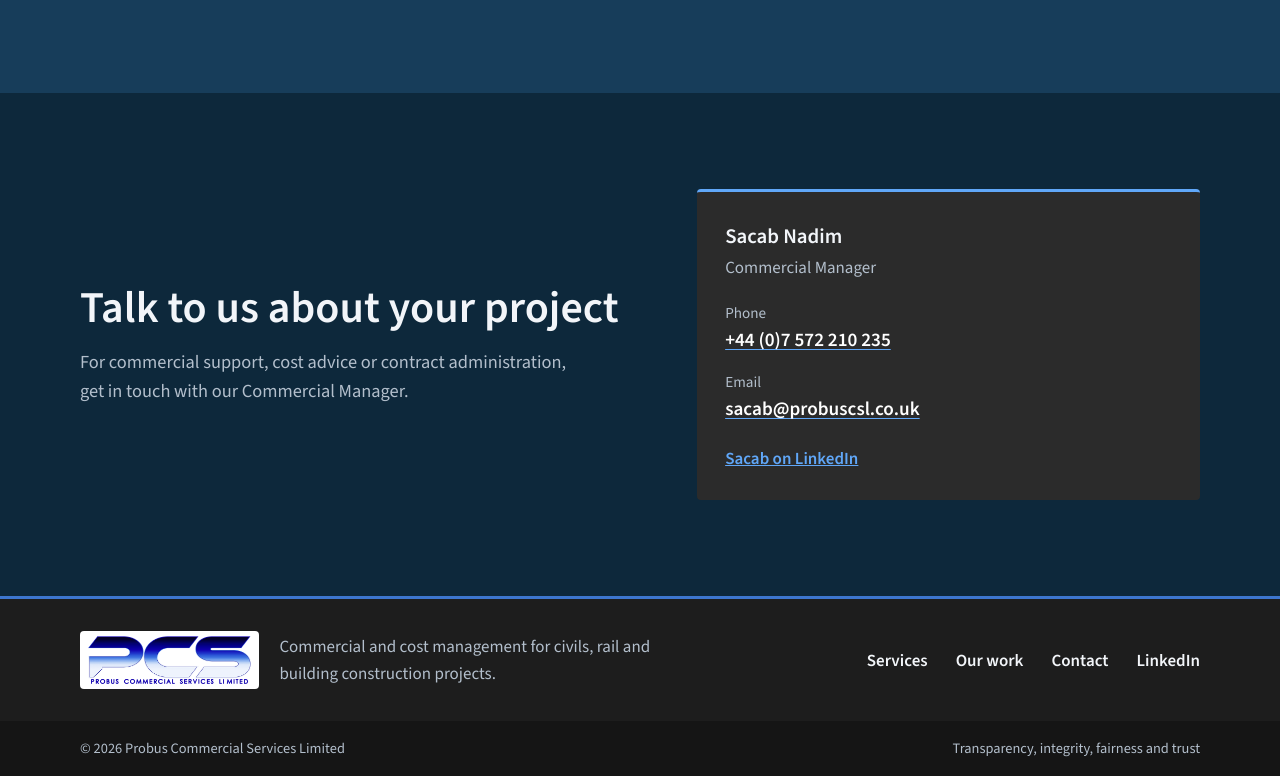
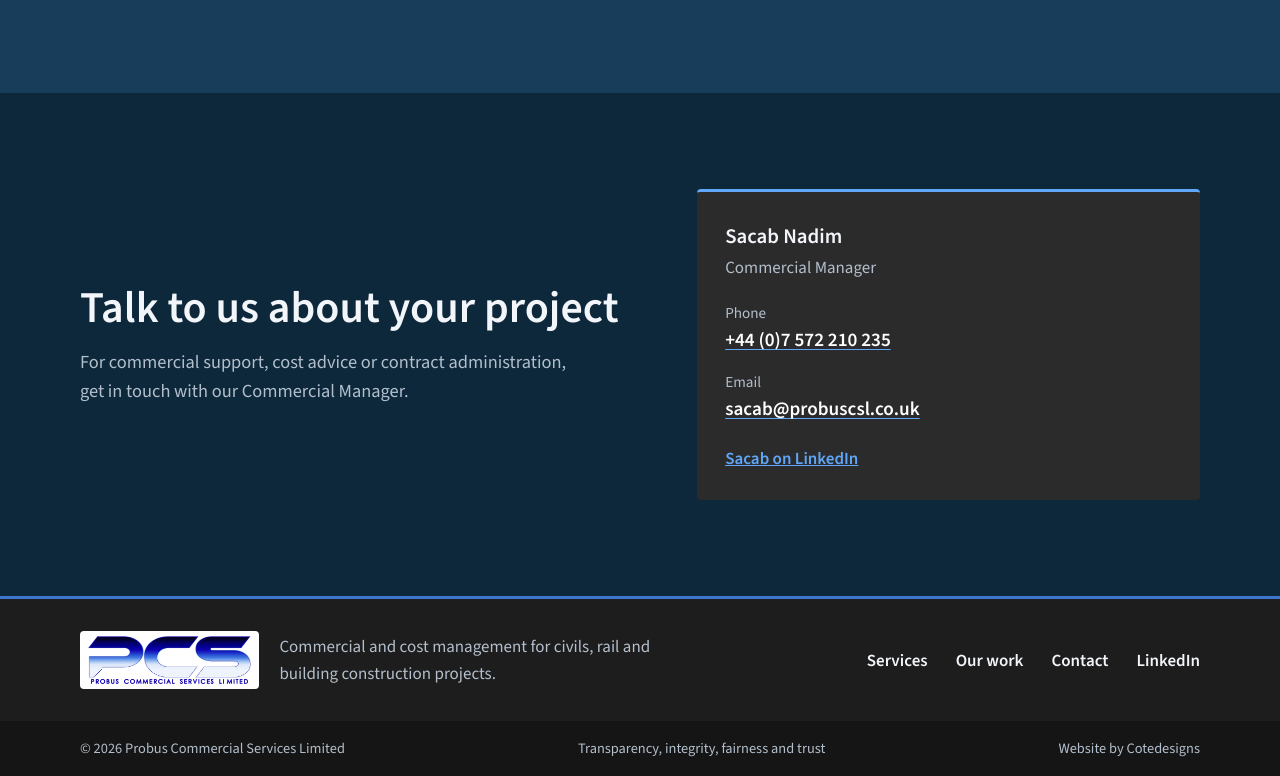
Before and after one commit to Elfutal/probus-preview, a plain HTML site: page index.html in a window 1280 px wide. Shown: the part 3325-4101 px from the top of the page. Drawn offline with nearby package versions, Linux system fonts and the light colour scheme.

Commit message:
Add Cotedesigns designer credit to footer
Co-Authored-By: Claude Opus 5.5 <noreply@anthropic.com>
Claude-Session: https://claude.ai/code/session_0112BtR4ykUUtT21awQpNWZY

```diff
--- a/index.html
+++ b/index.html
@@ -204,6 +204,8 @@ section[id], footer[id] { scroll-margin-top: calc(env(safe-area-inset-top, 0px)
 .footer-links a:hover { color: var(--sky); text-decoration: underline; }
 .footer-bottom { background: #151515; color: var(--muted); font-size: 0.9rem; }
 .footer-bottom .wrap { padding-block: 1rem; display: flex; justify-content: space-between; gap: 0.5rem 1.5rem; flex-wrap: wrap; }
+.footer-bottom .credit { color: inherit; text-decoration: none; }
+.footer-bottom .credit:hover, .footer-bottom .credit:focus-visible { color: var(--sky); text-decoration: underline; }
 
 /* Gentle reveal on scroll, only with JS and when motion is allowed */
 @media (prefers-reduced-motion: no-preference) {
@@ -418,6 +420,7 @@ main:focus { outline: none; }
     <div class="wrap">
       <span>© <span id="year">2026</span> Probus Commercial Services Limited</span>
       <span>Transparency, integrity, fairness and trust</span>
+      <span>Website by <a class="credit" href="https://cotedesigns.co.uk/" target="_blank" rel="noopener">Cotedesigns<span class="sr-only"> (opens in a new tab)</span></a></span>
     </div>
   </div>
 </footer>
```
